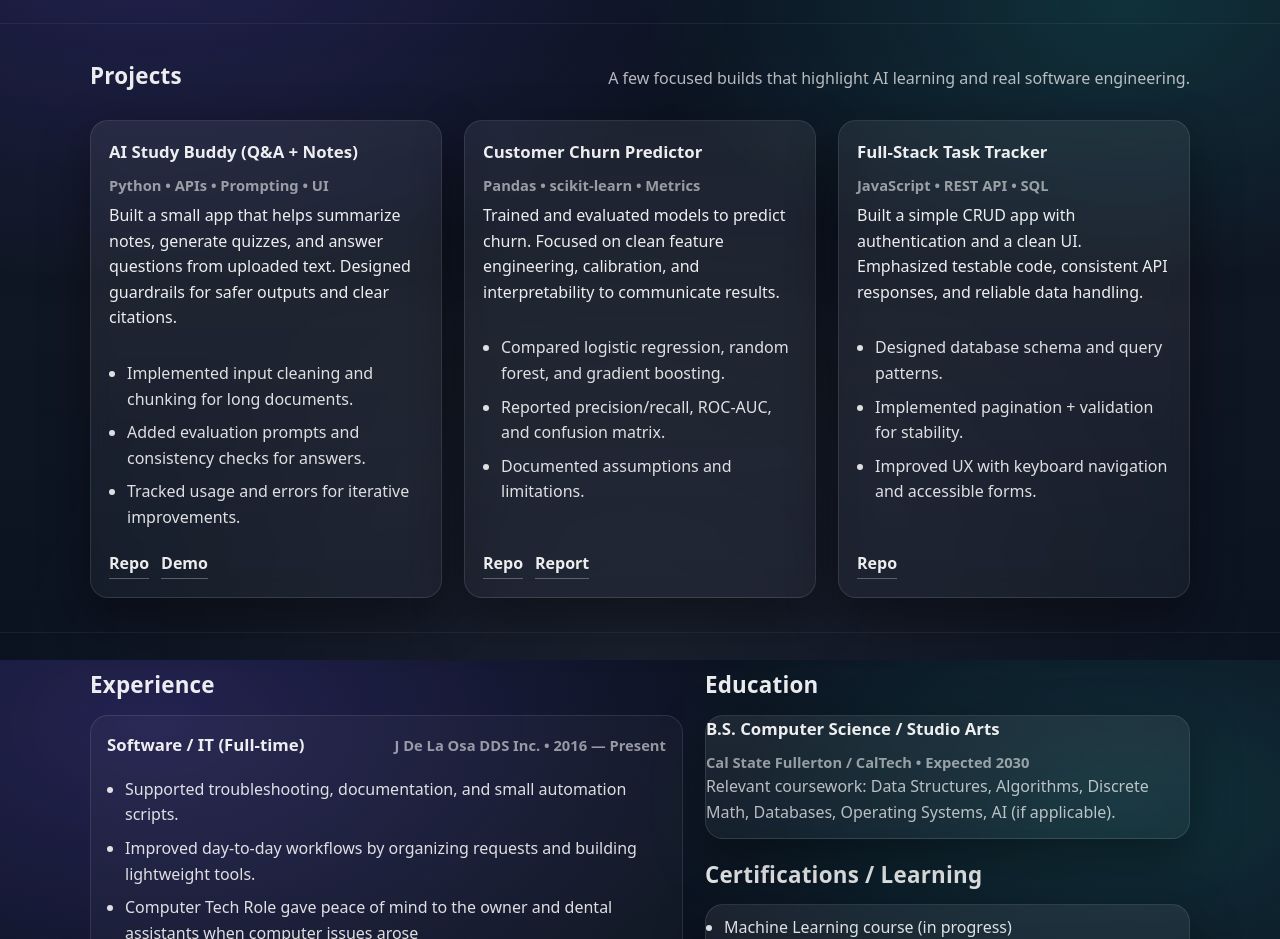
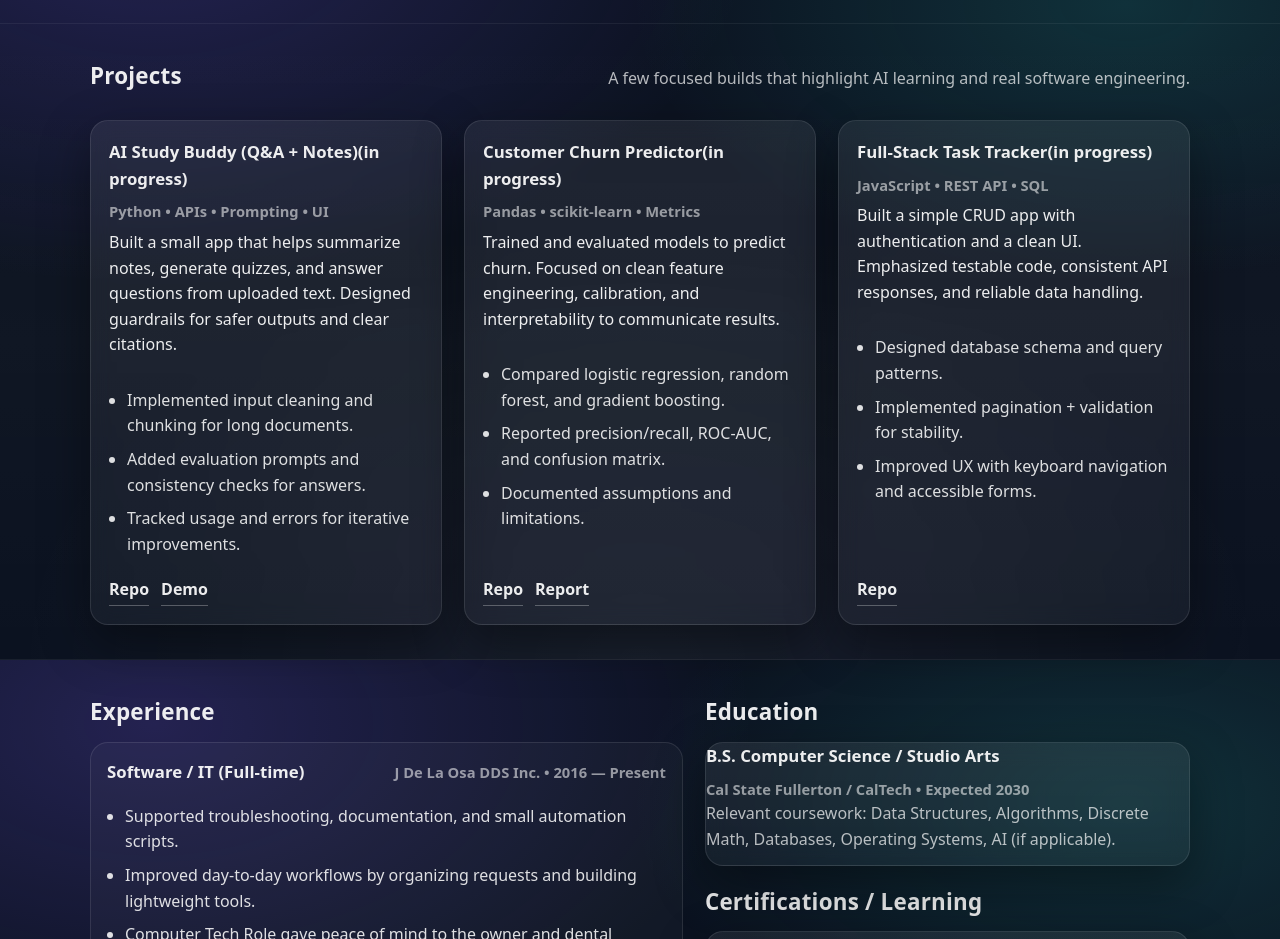
Before and after one commit to DiegoDevHQ/portfolio, a plain HTML site: page index.html in a window 1280 px wide. Shown: the part 940-1879 px from the top of the page. Drawn offline with Linux system fonts and the light colour scheme.

Commit message:
Add files via upload

```diff
--- a/index.html
+++ b/index.html
@@ -135,7 +135,7 @@
           <div class="cards-grid">
             <article class="card project">
               <div class="card-top">
-                <h3>AI Study Buddy (Q&A + Notes)</h3>
+                <h3>AI Study Buddy (Q&A + Notes)(in progress)</h3>
                 <p class="meta">Python • APIs • Prompting • UI</p>
               </div>
               <p>
@@ -155,7 +155,7 @@
 
             <article class="card project">
               <div class="card-top">
-                <h3>Customer Churn Predictor</h3>
+                <h3>Customer Churn Predictor(in progress)</h3>
                 <p class="meta">Pandas • scikit-learn • Metrics</p>
               </div>
               <p>
@@ -175,7 +175,7 @@
 
             <article class="card project">
               <div class="card-top">
-                <h3>Full-Stack Task Tracker</h3>
+                <h3>Full-Stack Task Tracker(in progress)</h3>
                 <p class="meta">JavaScript • REST API • SQL</p>
               </div>
               <p>
```
